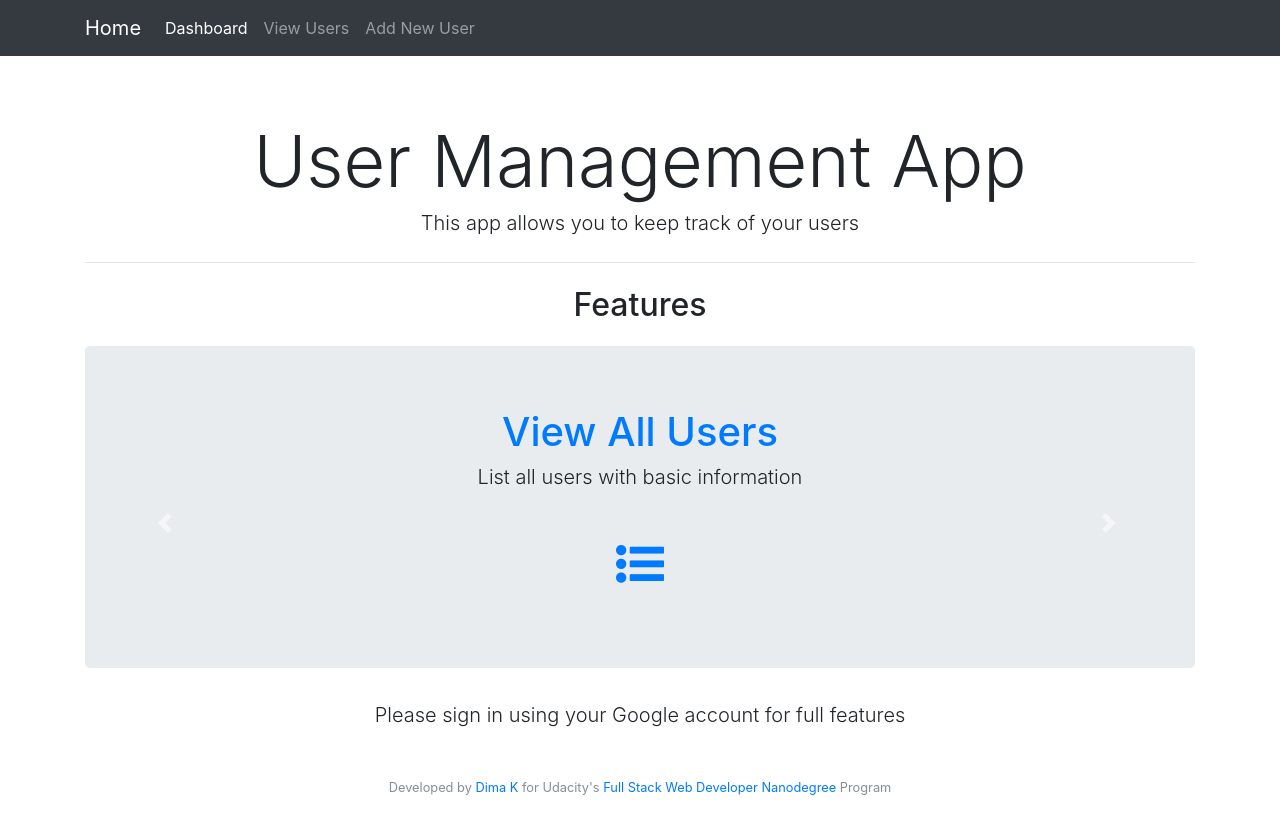
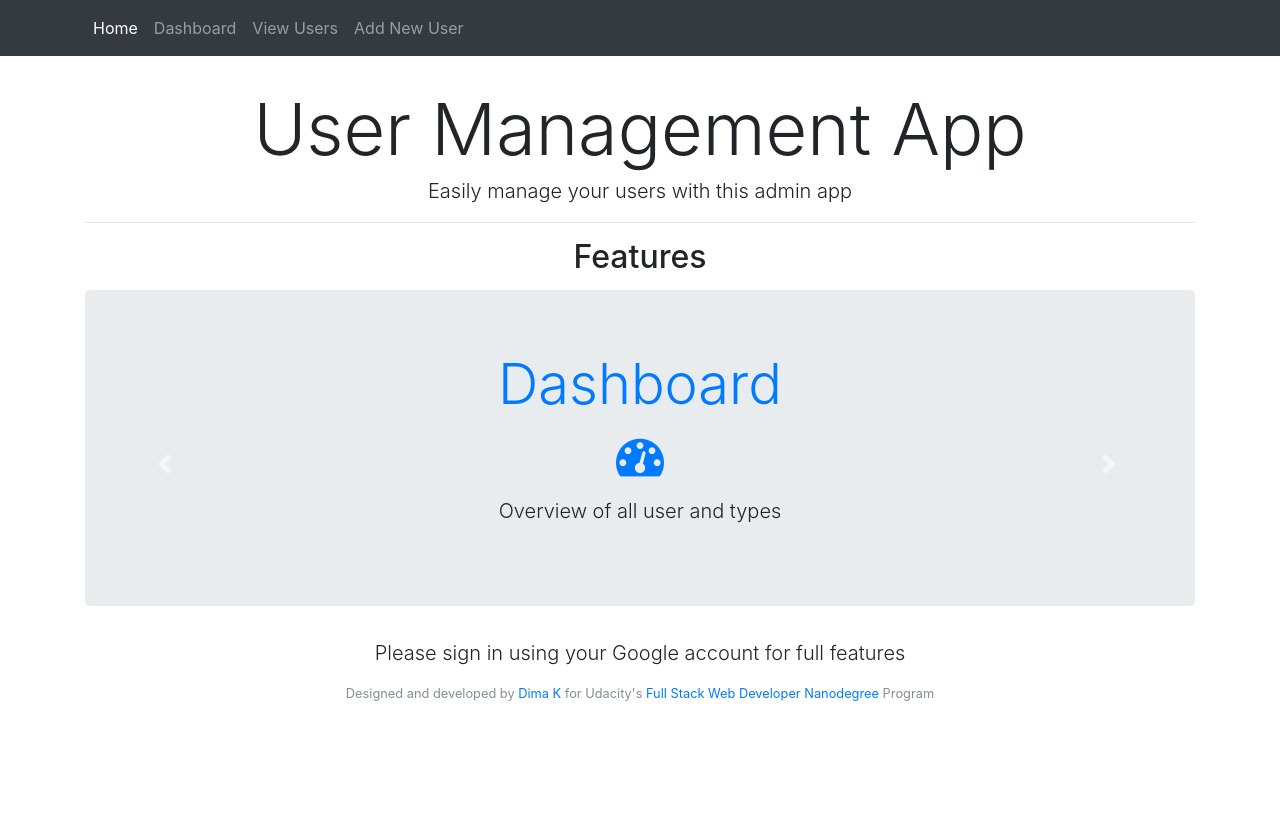
Before and after one commit to dimak1/udacity-fsnd-project4, a Flask app: page / in a window 1280 px wide. After the commit the page ends 701 px from the top, so only its background shows below. Run offline with Flask 2, Linux system fonts and the light colour scheme; some libraries are stand-ins or nearby versions.

Commit message:
Style updates.

```diff
--- a/application.py
+++ b/application.py
@@ -1,4 +1,4 @@
-from flask import Flask, jsonify, request, render_template, make_response
+from flask import Flask, jsonify, request, render_template, make_response, redirect, url_for
 import psycopg2
 import datetime
 import json
@@ -35,6 +35,21 @@ CLIENT_ID = secret_file['web']['client_id']
 #
 #     # return "The current session state is %s" % login_session['state']
 #     return render_template('home.html', STATE=state)
+
+alert = ""
+
+
+def setAlert(type, msg):
+    global alert
+    alert = {'type': type,
+             'msg': msg}
+
+
+def getAlert():
+    global alert
+    alert_msg = alert
+    alert = ""
+    return alert_msg
 
 
 @app.route("/gconnect", methods=['POST'])
@@ -201,7 +216,8 @@ def view_users():
     all_users = session.query(User).join(Type).all()
     return render_template("view-users.html",
                            users=all_users,
-                           login_session=login_session)
+                           login_session=login_session,
+                           alert=getAlert())
 
 
 @app.route('/users/<int:user_id>')
@@ -209,7 +225,8 @@ def user_details(user_id):
     user = session.query(User).filter_by(id=user_id).join(Type).first()
     return render_template("user-details.html",
                            user=user,
-                           login_session=login_session)
+                           login_session=login_session,
+                           alert=getAlert())
 
 
 @app.route('/users/type/<int:user_type_id>')
@@ -224,6 +241,7 @@ def view_type_users(user_type_id):
 @app.route('/users/<int:user_id>/edit', methods=['GET', 'POST'])
 def edit_user(user_id):
 
+    global alert
     user = session.query(User).filter_by(id=user_id).first()
     user_types = session.query(Type)
 
@@ -236,13 +254,12 @@ def edit_user(user_id):
     elif request.method == 'POST':
 
         if 'username' not in login_session:
-            alert = {'type': 'warning',
-                     'msg': 'You must be signed in to edit this user'}
+            setAlert('warning', 'You must be signed in to edit this user')
             return render_template("edit-user.html",
                                    user=user,
                                    user_types=user_types,
                                    login_session=login_session,
-                                   alert=alert)
+                                   alert=getAlert())
 
         user.first_name = request.form["firstNameInput"]
         user.last_name = request.form["lastNameInput"]
@@ -258,12 +275,9 @@ def edit_user(user_id):
         session.add(user)
         session.commit()
 
-        alert = {'type': 'success',
-                 'msg': 'Successfully updated user details'}
-        return render_template("user-details.html",
-                               user=user,
-                               login_session=login_session,
-                               alert=alert)
+        setAlert('success', 'Updated user information')
+        return redirect(url_for('user_details',
+                                user_id=user_id))
 
 
 @app.route('/users/<int:user_id>/delete')
@@ -272,20 +286,17 @@ def delete_user(user_id):
     user = session.query(User).filter_by(id=user_id).first()
 
     if 'username' not in login_session:
-        alert = {'type': 'warning',
-                 'msg': 'You must be signed in to delete this user'}
-        return render_template("user-details.html",
-                               user=user,
-                               login_session=login_session,
-                               alert=alert)
+        setAlert('warning', 'You must be signed in to delete this user')
+        return redirect(url_for('user_details',
+                                user_id=user_id))
 
     session.delete(user)
     session.commit()
 
-    return render_template("delete-user.html",
-                           user=user,
-                           show_back_btn=True,
-                           login_session=login_session)
+    setAlert('success', "Deleted user " + user.first_name +
+             " " + user.last_name + " " + user.email)
+
+    return redirect(url_for('view_users'))
 
 
 @app.route('/users/add', methods=['GET', 'POST'])
@@ -299,12 +310,11 @@ def add_user():
         user_types = session.query(Type)
 
         if 'username' not in login_session:
-            alert = {'type': 'warning',
-                     'msg': 'You must be signed in to add new user'}
+            setAlert('warning', 'You must be signed in to add new user')
             return render_template("add-user.html",
                                    user_types=user_types,
                                    login_session=login_session,
-                                   alert=alert)
+                                   alert=getAlert())
 
         now = datetime.datetime.now()
         register_date = "{0}-{1}-{2}".format(str(now.year),
@@ -337,22 +347,18 @@ def add_user():
             session.commit()
 
             user = session.query(User).order_by(User.id.desc()).first()
+            setAlert('success', 'Added new user ' +
+                     user.first_name + ' ' + user.last_name)
 
-            alert = {'type': 'success',
-                     'msg': 'New user added successfully.'}
-            return render_template('user-details.html',
-                                   user=user,
-                                   login_session=login_session,
-                                   alert=alert)
+            return redirect(url_for('user_details', user_id=user.id))
 
         except (Exception) as error:
-            print("Error while adding new user: ")
-            alert = {'type': 'danger',
-                     'msg': 'Error while adding new user.'}
+            print("Error while adding new user.")
+            setAlert('danger', 'Error while adding new user')
             return render_template("add-user.html",
                                    user_types=user_types,
                                    login_session=login_session,
-                                   alert=alert)
+                                   alert=getAlert())
 
     return render_template("add-user.html",
                            user_types=user_types,
--- a/static/style.css
+++ b/static/style.css
@@ -1,4 +1,9 @@
-.table tbody>tr>td {
+.btn.btn-link {
+    text-decoration: none;
+}
+
+.table tbody>tr>td,
+.table tbody>tr>th {
     vertical-align: middle;
 }
 
--- a/templates/add-user.html
+++ b/templates/add-user.html
@@ -1,9 +1,9 @@
 {% extends "base.html" %} {% block content %}
 
 <div class="container">
-    <div class="text-center pt-5">
+    <div class="text-center pt-3">
         <h1 class="display-4">Add New User</h1>
-        <hr class="my-4">
+        <hr class="my-3">
     </div>
     <div class="row justify-content-md-center mb-5">
         <div class="col col-md-8">
--- a/templates/base.html
+++ b/templates/base.html
@@ -12,21 +12,28 @@
 
     <script src="//ajax.googleapis.com/ajax/libs/jquery/1.8.2/jquery.min.js"></script>
     <script src="//apis.google.com/js/platform.js?onload=start"></script>
+    <script>
+        $(document).ready(function() {
+            $("#{{request.endpoint}}").addClass("active");
+        })
+    </script>
 </head>
 
 <body>
     <nav class="navbar navbar-expand-md navbar-dark bg-dark">
         <div class="container">
-            <a class="navbar-brand" href="{{url_for('home')}}">Home</a>
             <ul class="navbar-nav mr-auto">
-                <li class="nav-item active">
-                    <a class="nav-link" href="{{url_for('dashboard')}}">Dashboard</a>
+                <li class="nav-item">
+                    <a id="home" class="nav-link" href="{{url_for('home')}}">Home</a>
                 </li>
                 <li class="nav-item">
-                    <a class="nav-link" href="{{url_for('view_users')}}">View Users</a>
+                    <a id="dashboard" class="nav-link" href="{{url_for('dashboard')}}">Dashboard</a>
                 </li>
                 <li class="nav-item">
-                    <a class="nav-link" href="{{url_for('add_user')}}">Add New User</a>
+                    <a id="view_users" class="nav-link" href="{{url_for('view_users')}}">View Users</a>
+                </li>
+                <li class="nav-item">
+                    <a id="add_user" class="nav-link" href="{{url_for('add_user')}}">Add New User</a>
                 </li>
             </ul>
             <ul class="navbar-nav justify-content-end">
@@ -54,7 +61,7 @@
             <div class="col col-md-8 sign-in-msg">
                 {% if alert %}
                 <div class="alert alert-{{alert['type']}} alert-dismissible fade show text-center" role="alert">
-                    {{alert['msg']}}
+                    {{alert.msg}}
                     <button type="button" class="close" data-dismiss="alert" aria-label="Close">
                         <span aria-hidden="true">&times;</span>
                     </button>
@@ -63,6 +70,7 @@
             </div>
         </div>
     </div>
+
     {% block content %} {% endblock %}
 
     <script src=" https://code.jquery.com/jquery-3.1.1.slim.min.js " integrity="sha384-A7FZj7v+d/sdmMqp/nOQwliLvUsJfDHW+k9Omg/a/EheAdgtzNs3hpfag6Ed950n "
--- a/templates/edit-user.html
+++ b/templates/edit-user.html
@@ -1,11 +1,10 @@
 {% extends "base.html" %} {% block content %}
 
 <div class="container">
-    <div class="text-center pt-5">
+    <div class="text-center pt-3">
         <h1 class="display-4">Edit User</h1>
-        <hr class="my-4">
+        <hr class="my-3">
     </div>
-
     <div class="row justify-content-md-center">
         <div class="col col-md-8">
             <div class="card">
--- a/templates/home.html
+++ b/templates/home.html
@@ -1,11 +1,11 @@
 {% extends "base.html" %} {% block content %}
 
 <div class="container">
-    <div class="text-center pt-5">
+    <div class="text-center pt-3">
         <h1 class="display-3">User Management App</h1>
-        <p class="lead">This app allows you to keep track of your users</p>
-        <hr class="my-4">
-        <h2 class="mb-4">Features</h2>
+        <p class="lead">Easily manage your users with this admin app</p>
+        <hr class="my-3">
+        <h2 class="mb-3">Features</h2>
         <div id="carouselExampleIndicators" class="carousel slide" data-ride="carousel" data-interval="3500">
             <ol class="carousel-indicators">
                 <li data-target="#carouselExampleIndicators" data-slide-to="0" class="active"></li>
@@ -15,38 +15,44 @@
             <div class="carousel-inner">
                 <div class="carousel-item active">
                     <div class="jumbotron">
-                        <h1 class="text-primary">View All Users</h1>
-                        <p class="lead">List all users with basic information</p>
-                        <p class="text-primary mt-5"><i class="fa fa-list-ul fa-3x" aria-hidden="true"></i></p>
+                        <h2 class="text-primary display-4">Dashboard</h2>
+                        <p class="text-primary mt-3"><i class="fa fa-tachometer fa-3x" aria-hidden="true"></i></p>
+                        <p class="lead">Overview of all user and types</p>
                     </div>
                 </div>
                 <div class="carousel-item">
                     <div class="jumbotron">
-                        <h1 class="text-info">View User Details</h1>
-                        <p class="lead">Show user's details</p>
-                        <p class="text-info mt-5"><i class="fa fa-address-card-o fa-3x" aria-hidden="true"></i></p>
+                        <h2 class="text-info display-4">View All Users</h2>
+                        <p class="text-info mt-3"><i class="fa fa-list-ul fa-3x" aria-hidden="true"></i></p>
+                        <p class="lead">List all users with basic information</p>
                     </div>
                 </div>
                 <div class="carousel-item">
                     <div class="jumbotron">
-                        <h1 class="text-success">Add New User</h1>
-                        <p class="lead">Create new user</p>
-                        <p class="text-success mt-5"><i class="fa fa-user-plus fa-3x" aria-hidden="true"></i></p>
+                        <h2 class="text-dark display-4">View User Details</h2>
+                        <p class="text-dark mt-3"><i class="fa fa-address-card-o fa-3x" aria-hidden="true"></i></p>
+                        <p class="lead">Show user's details</p>
                     </div>
                 </div>
                 <div class="carousel-item">
                     <div class="jumbotron">
-                        <h1 class="text-dark">Edit User</h1>
-                        <p class="lead">Update exising user information</p>
-                        <p class="text-dark mt-5"><i class="fa fa-edit fa-3x" aria-hidden="true"></i></p>
+                        <h2 class="text-success display-4">Add New User</h2>
+                        <p class="text-success mt-3"><i class="fa fa-user-plus fa-3x" aria-hidden="true"></i></p>
+                        <p class="lead">Create new user</p>
                     </div>
                 </div>
                 <div class="carousel-item">
                     <div class="jumbotron">
-                        <h1 class="text-danger">Delete User</h1>
+                        <h2 class="text-warning display-4">Edit User</h2>
+                        <p class="text-warning mt-3"><i class="fa fa-edit fa-3x" aria-hidden="true"></i></p>
+                        <p class="lead">Update exising user information</p>
+                    </div>
+                </div>
+                <div class="carousel-item">
+                    <div class="jumbotron">
+                        <h2 class="text-danger display-4">Delete User</h2>
+                        <p class="text-danger mt-3"><i class="fa fa-user-times fa-3x" aria-hidden="true"></i></p>
                         <p class="lead">Delete existing user</p>
-
-                        <p class="text-danger mt-5"><i class="fa fa-user-times fa-3x" aria-hidden="true"></i></p>
                     </div>
                 </div>
             </div>
@@ -62,9 +68,9 @@
         <p class="lead">
             Please sign in using your Google account for full features
         </p>
-        <div class="text-muted mt-5 mb-3 small">
-            Developed by <a href="https://github.com/dimak1">Dima K</a> for Udacity's
-            <a href="https://www.udacity.com/course/full-stack-web-developer-nanodegree--nd004">Full Stack Web Developer Nanodegree</a> Program
+        <div class="text-muted mt-3 mb-2 small">
+            Designed and developed by <a href="https://github.com/dimak1" target="_blank">Dima K</a> for Udacity's
+            <a href="https://www.udacity.com/course/full-stack-web-developer-nanodegree--nd004" target="_blank">Full Stack Web Developer Nanodegree</a>            Program
         </div>
     </div>
 </div>
--- a/templates/user-details.html
+++ b/templates/user-details.html
@@ -1,9 +1,9 @@
 {% extends "base.html" %} {% block content %}
 
 <div class="container">
-    <div class="text-center pt-5">
+    <div class="text-center pt-3">
         <h1 class="display-4">User Details</h1>
-        <hr class="my-4">
+        <hr class="my-3">
     </div>
     {% if action == True %}
     <div class="row justify-content-md-center">
```
Also changed, not shown: templates/dashboard.html (+5 -19 lines), templates/delete-user.html (deleted, +0 -20 lines), templates/index.html (deleted, +0 -83 lines), templates/view-users.html (+4 -4 lines).
